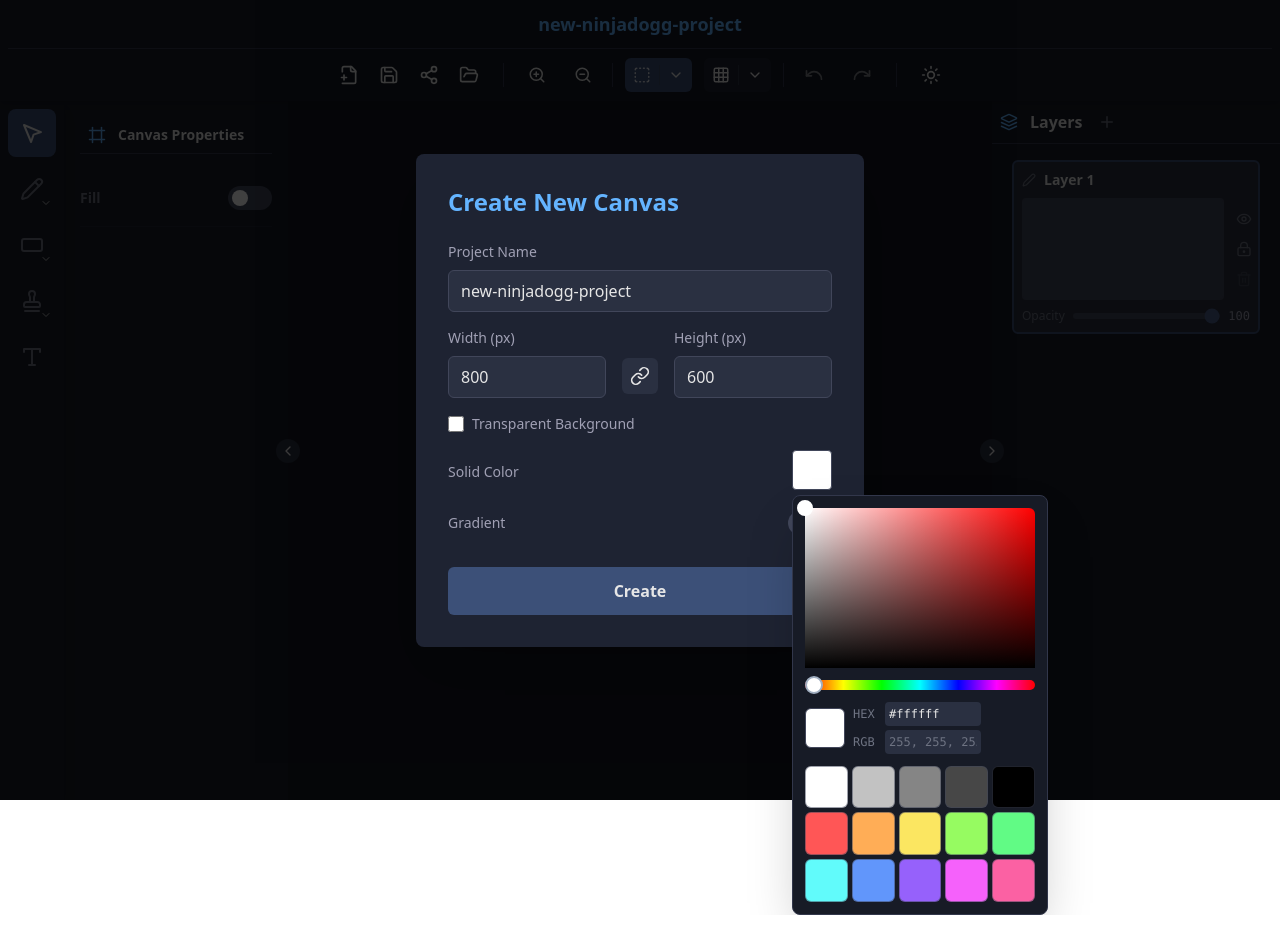
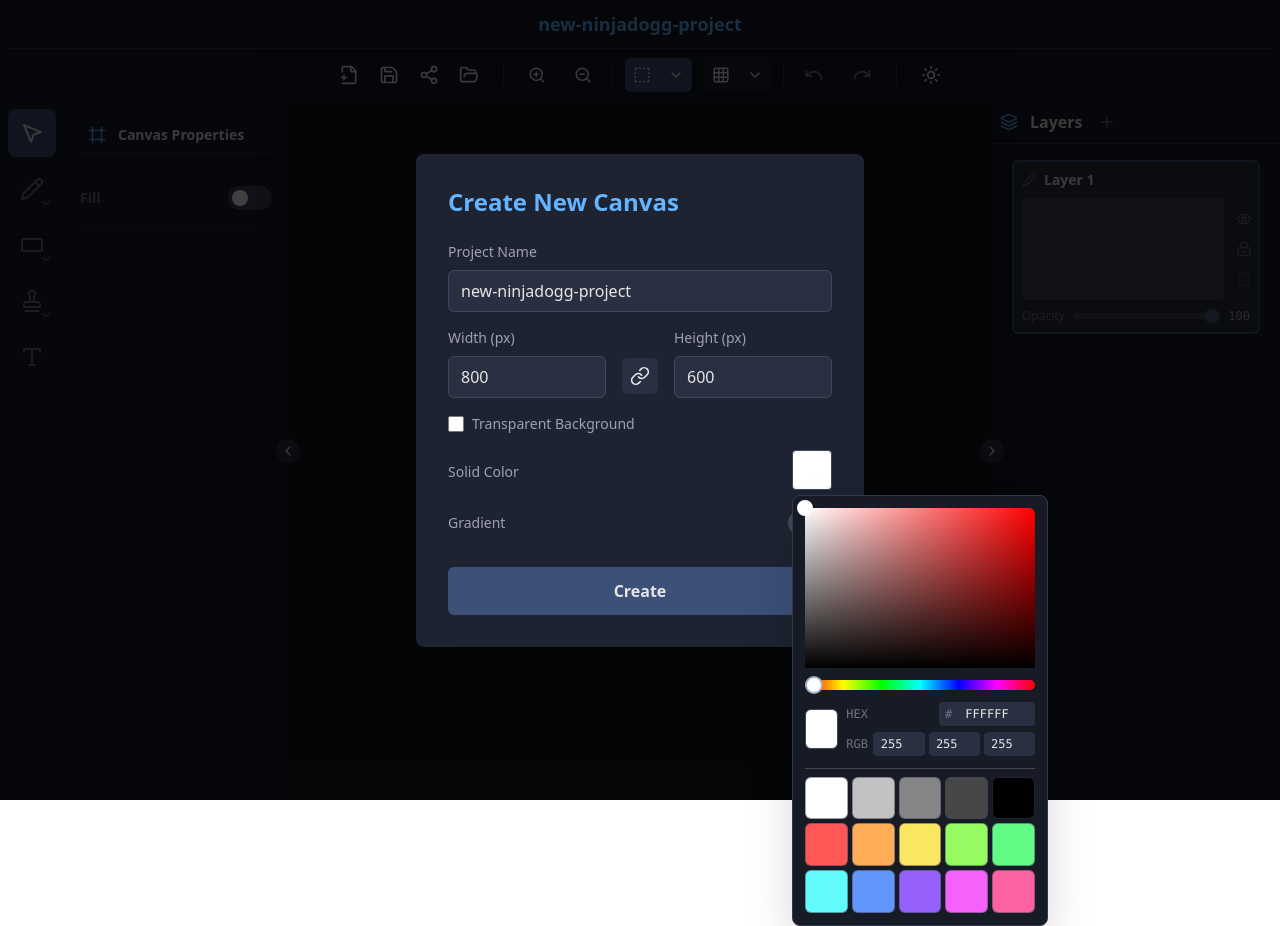
Before and after one commit to ssaklayen/ninjadogg-svg-editor, a React (Create React App) app: page / in a window 1280 px wide. Both pictures are taken after a click on the button 812 px from the left and 469 px from the top of the page. Built offline with nearby package versions, Linux system fonts and the light colour scheme.

Commit message:
fixed color picker inputs

```diff
--- a/src/components/Panels/ColorPicker.tsx
+++ b/src/components/Panels/ColorPicker.tsx
@@ -1,9 +1,3 @@
-// src/components/Panels/ColorPicker.tsx
-/**
- * A reusable pop-up component for color selection.
- * It renders outside of its parent's DOM tree using a React Portal to avoid clipping issues.
- * Provides a saturation/value map, a hue slider, and input fields for precise color control.
- */
 import React, { useState, useEffect, useRef, useMemo, useCallback } from 'react';
 import { hexToRgb, hsvToRgb, rgbToHsv, rgbToHex, HSV, RGB } from '../../utils/colorUtils';
 import Portal from '../shared/Portal';
@@ -26,28 +20,48 @@ export const ColorPicker = React.forwardRef<HTMLDivElement, ColorPickerProps>(
         const [hsv, setHsv] = useState<HSV>({ h: 0, s: 100, v: 100 });
         const [rgb, setRgb] = useState<RGB>({ r: 255, g: 0, b: 0 });
         const [hex, setHex] = useState(initialColor);
+        const [isEditingHex, setIsEditingHex] = useState(false);
+        const [editingHexValue, setEditingHexValue] = useState(initialColor.substring(1).toUpperCase());
 
         const saturationRef = useRef<HTMLDivElement>(null);
+        const hexInputRef = useRef<HTMLInputElement>(null);
         const isDraggingSaturation = useRef(false);
 
+        const updateColor = (newHex: string, source: 'picker' | 'hex' | 'rgb') => {
+            const newRgb = hexToRgb(newHex);
+            if (newRgb) {
+                const newHsv = rgbToHsv(newRgb);
+                setHex(newHex);
+                setRgb(newRgb);
+                setHsv(newHsv);
+                if (source !== 'hex') {
+                    setEditingHexValue(newHex.substring(1).toUpperCase());
+                }
+                onChange(newHex);
+            }
+        };
+
         useEffect(() => {
-            const initialRgb = hexToRgb(initialColor);
-            if (initialRgb) {
-                setRgb(initialRgb);
-                setHsv(rgbToHsv(initialRgb));
-                setHex(initialColor);
-            }
+            updateColor(initialColor, 'picker');
         }, [initialColor]);
 
         const handleHsvChange = useCallback((newHsv: Partial<HSV>) => {
             const updatedHsv = { ...hsv, ...newHsv };
-            setHsv(updatedHsv);
             const newRgb = hsvToRgb(updatedHsv);
-            setRgb(newRgb);
             const newHex = rgbToHex(newRgb.r, newRgb.g, newRgb.b);
-            setHex(newHex);
-            onChange(newHex);
+            updateColor(newHex, 'picker');
         }, [hsv, onChange]);
+
+        const handleRgbChange = (channel: 'r' | 'g' | 'b', value: string) => {
+            let numValue = parseInt(value, 10);
+            if (isNaN(numValue)) numValue = 0;
+            if (numValue < 0) numValue = 0;
+            if (numValue > 255) numValue = 255;
+
+            const newRgb = { ...rgb, [channel]: numValue };
+            const newHex = rgbToHex(newRgb.r, newRgb.g, newRgb.b);
+            updateColor(newHex, 'rgb');
+        };
 
         const handleSaturationMouse = (e: React.MouseEvent<HTMLDivElement> | MouseEvent) => {
             if (!saturationRef.current) return;
@@ -79,6 +93,37 @@ export const ColorPicker = React.forwardRef<HTMLDivElement, ColorPickerProps>(
             };
         }, [handleSaturationMouse]);
 
+        useEffect(() => {
+            if (isEditingHex && hexInputRef.current) {
+                hexInputRef.current.focus();
+                hexInputRef.current.select();
+            }
+        }, [isEditingHex]);
+
+        const handleHexDoubleClick = () => {
+            setEditingHexValue(hex.substring(1).toUpperCase());
+            setIsEditingHex(true);
+        };
+
+        const handleHexBlur = () => {
+            setIsEditingHex(false);
+            setEditingHexValue(hex.substring(1).toUpperCase());
+        };
+
+        const handleHexValueChange = (e: React.ChangeEvent<HTMLInputElement>) => {
+            const sanitizedValue = e.target.value.replace(/[^0-9A-F]/gi, '').toUpperCase().slice(0, 6);
+            setEditingHexValue(sanitizedValue);
+        };
+
+        const handleHexKeyDown = (e: React.KeyboardEvent<HTMLInputElement>) => {
+            if (e.key === 'Enter') {
+                const finalHex = editingHexValue.padStart(6, '0');
+                updateColor(`#${finalHex}`, 'hex');
+                hexInputRef.current?.blur();
+            } else if (e.key === 'Escape') {
+                hexInputRef.current?.blur();
+            }
+        }
 
         const hueBackgroundColor = useMemo(() => {
             const { r, g, b } = hsvToRgb({ h: hsv.h, s: 100, v: 100 });
@@ -86,21 +131,8 @@ export const ColorPicker = React.forwardRef<HTMLDivElement, ColorPickerProps>(
         }, [hsv.h]);
 
         const handleSwatchClick = (color: string) => {
-            onChange(color);
-            onClose();
+            updateColor(color, 'picker');
         };
-
-        const handleHexChange = (e: React.ChangeEvent<HTMLInputElement>) => {
-            const newHex = e.target.value;
-            setHex(newHex);
-            const newRgb = hexToRgb(newHex);
-            if (newRgb) {
-                setRgb(newRgb);
-                const newHsv = rgbToHsv(newRgb);
-                setHsv(newHsv);
-                onChange(newHex);
-            }
-        }
 
         return (
             <Portal>
@@ -140,25 +172,46 @@ export const ColorPicker = React.forwardRef<HTMLDivElement, ColorPickerProps>(
                         />
                         <div className="flex items-center gap-2">
                             <div className="w-10 h-10 rounded-md border border-border-secondary" style={{ backgroundColor: hex }} />
-                            <div className="flex flex-col text-xs font-mono">
-                                <div className="flex items-center">
-                                    <label className="w-8 text-text-muted">HEX</label>
-                                    <input
-                                        type="text"
-                                        value={hex}
-                                        onChange={handleHexChange}
-                                        className="w-24 bg-background-tertiary text-text-primary p-1 rounded"
-                                    />
+                            <div className="flex flex-col gap-1.5 text-xs font-mono w-full">
+                                <div className="flex items-center justify-between" onDoubleClick={handleHexDoubleClick}>
+                                    <label className="text-text-muted select-none">HEX</label>
+                                    <div className="relative">
+                                        <span className="absolute left-1.5 top-1/2 -translate-y-1/2 text-text-muted select-none">#</span>
+                                        <input
+                                            ref={hexInputRef}
+                                            type="text"
+                                            value={isEditingHex ? editingHexValue : hex.substring(1).toUpperCase()}
+                                            onBlur={handleHexBlur}
+                                            onChange={handleHexValueChange}
+                                            onKeyDown={handleHexKeyDown}
+                                            readOnly={!isEditingHex}
+                                            className={`w-24 bg-background-tertiary rounded p-1 text-text-primary text-center ${!isEditingHex ? 'select-none cursor-default' : ''}`}
+                                            maxLength={6}
+                                            tabIndex={!isEditingHex ? -1 : 0}
+                                        />
+                                    </div>
                                 </div>
-                                <div className="flex items-center mt-1">
-                                    <label className="w-8 text-text-muted">RGB</label>
-                                    <input disabled value={`${rgb.r}, ${rgb.g}, ${rgb.b}`} className="w-24 bg-background-tertiary text-text-muted p-1 rounded" />
+                                <div className="flex items-center justify-between">
+                                    <label className="text-text-muted select-none">RGB</label>
+                                    <div className="flex items-center gap-1">
+                                        {[ 'r', 'g', 'b' ].map((channel) => (
+                                            <input
+                                                key={channel}
+                                                type="number"
+                                                min="0"
+                                                max="255"
+                                                value={rgb[channel as keyof RGB]}
+                                                onChange={(e) => handleRgbChange(channel as keyof RGB, e.target.value)}
+                                                className="w-[3.2rem] bg-background-tertiary text-text-primary p-1 rounded text-center"
+                                            />
+                                        ))}
+                                    </div>
                                 </div>
                             </div>
                         </div>
                     </div>
 
-                    <div className="grid grid-cols-5 gap-1">
+                    <div className="grid grid-cols-5 gap-1 pt-2 border-t border-border-secondary">
                         {SWATCHES.map((swatch) => (
                             <button
                                 key={swatch}
```
